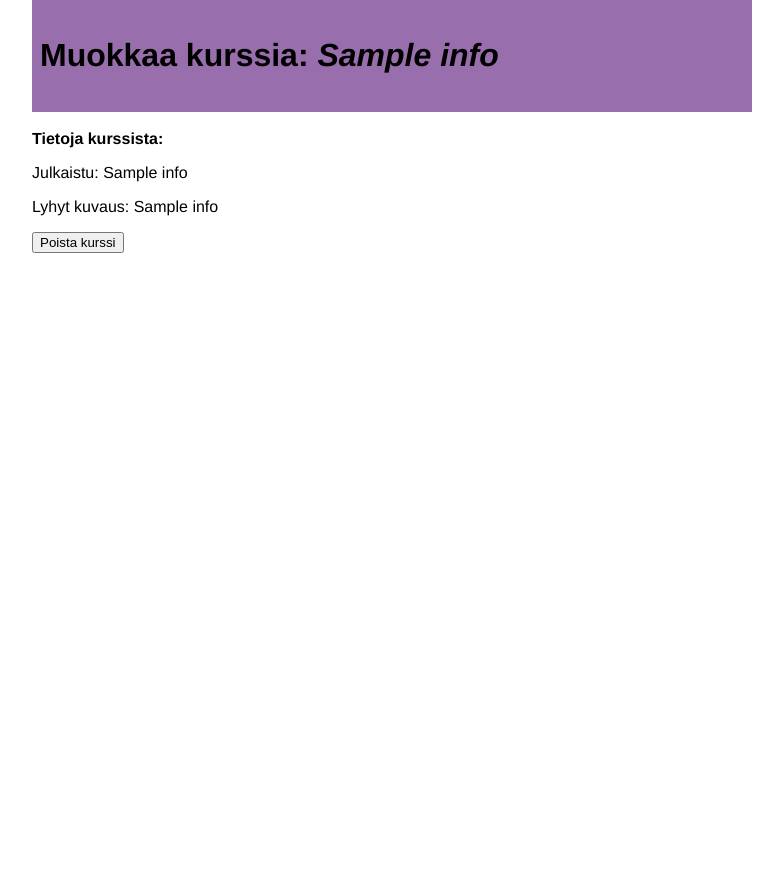
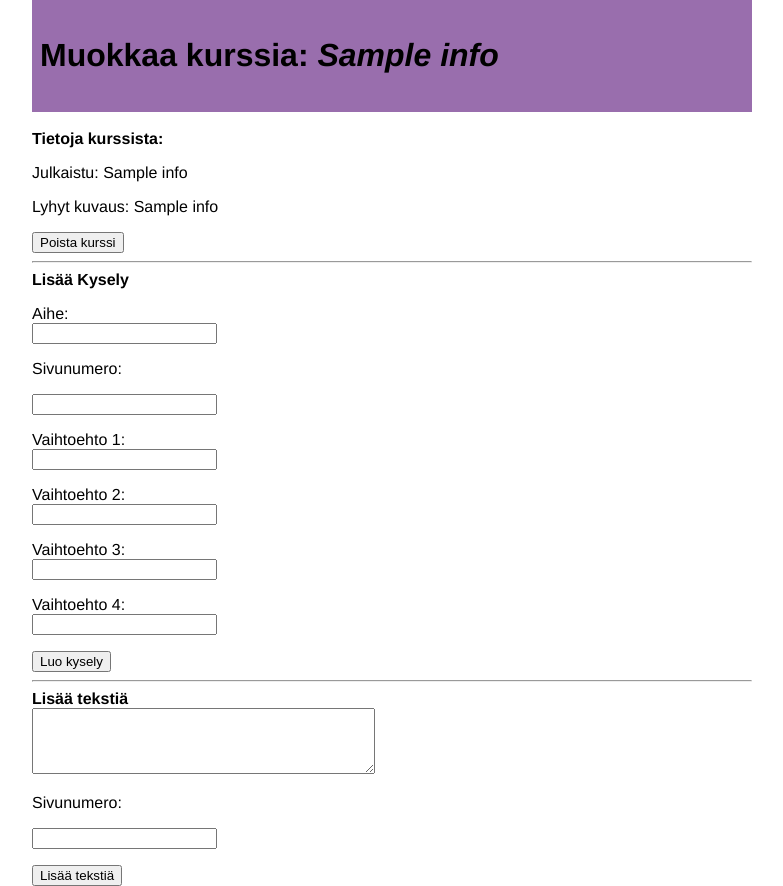
Before and after one commit to lahgit/opetussovellus, a Flask app: template templates/editmenu.html in a window 1280 px wide. Shown: the whole page, without its empty margins (248-1031 px from the left). Before the commit the page ends 253 px from the top, so only its background shows below. Run offline with Flask 3, Linux system fonts and the light colour scheme; the template is opened without the code that fills it: most values are stand-ins (such as "Sample title", 1, 10 or a date in 2020).

Commit message:
working on adding material

```diff
--- a/messages.py
+++ b/messages.py
@@ -52,10 +52,12 @@ def delete_course(id):
         return True
     except:
         db.session.rollback()
+        print("AAAAA")
         return False
 
+
 def search_content(id,id2):
-    sql = "SELECT C.textcontent FROM coursecontent C WHERE C.course_id = (:id) AND C.page =  (:id2)"
+    sql = "SELECT C.textcontent FROM coursecontent C WHERE C.course_id = (:id) AND C.pagenumber =  (:id2)"
 
     result = db.session.execute(text(sql), {"id":id, "id2":id2})
 
@@ -79,7 +81,7 @@ def send(content, description,textcontent):
     try:
         sql = "INSERT INTO courses (title, user_id, description, sent_at) VALUES (:content, :user_id, :description, NOW()) RETURNING id"
 
-        sql2 = "INSERT INTO coursecontent (course_id, textcontent, page) VALUES (:course_id, :textcontent, 1)"
+        sql2 = "INSERT INTO coursecontent (course_id, textcontent, pagenumber) VALUES (:course_id, :textcontent, 1)"
 
         courses_id_get = db.session.execute(text(sql), {"content":content, "user_id":user_id, "description":description}).fetchone()
 
--- a/templates/editmenu.html
+++ b/templates/editmenu.html
@@ -34,7 +34,42 @@
 <input type="submit" value="Poista kurssi">
 </form>
 
+<hr>
+<b>Lisää Kysely</b>
 
+<form action="/edit/{{info[4]}}" method="POST">
+    <p>Aihe:<br>
+    <input type="text" name="topic"></p>
+    <p>Sivunumero:</p>
+    <input type="text" name="pagenumber"></p>
+    <p>Vaihtoehto 1:<br>
+    <input type="text" name="choice"></p>
+    <p>Vaihtoehto 2:<br>
+    <input type="text" name="choice"></p>
+    <p>Vaihtoehto 3:<br>
+    <input type="text" name="choice"></p>
+    <p>Vaihtoehto 4:<br>
+    <input type="text" name="choice"></p>
+
+    <input type="hidden" name="add_course" value="add">
+    <input type="hidden" name="csrf_token" value="{{ session.csrf_token }}">
+
+    <input type="submit" value="Luo kysely">
+</form>
+<hr>
+<b>Lisää tekstiä</b>
+
+<form action="/edit/{{info[4]}}" method="POST">
+
+    <textarea name="textforcourse" rows="4" cols="40"></textarea>
+    <p>Sivunumero:</p>
+    <input type="text" name="pagenumber2"></p>
+
+    <input type="hidden" name="add_text" value="add2">
+    <input type="hidden" name="csrf_token" value="{{ session.csrf_token }}">
+    <input type="submit" value="Lisää tekstiä">
+
+</form>
 
 
 </body>
```
Also changed, not shown: routes.py (+30 -1 lines), schema.sql (+6 -3 lines).
